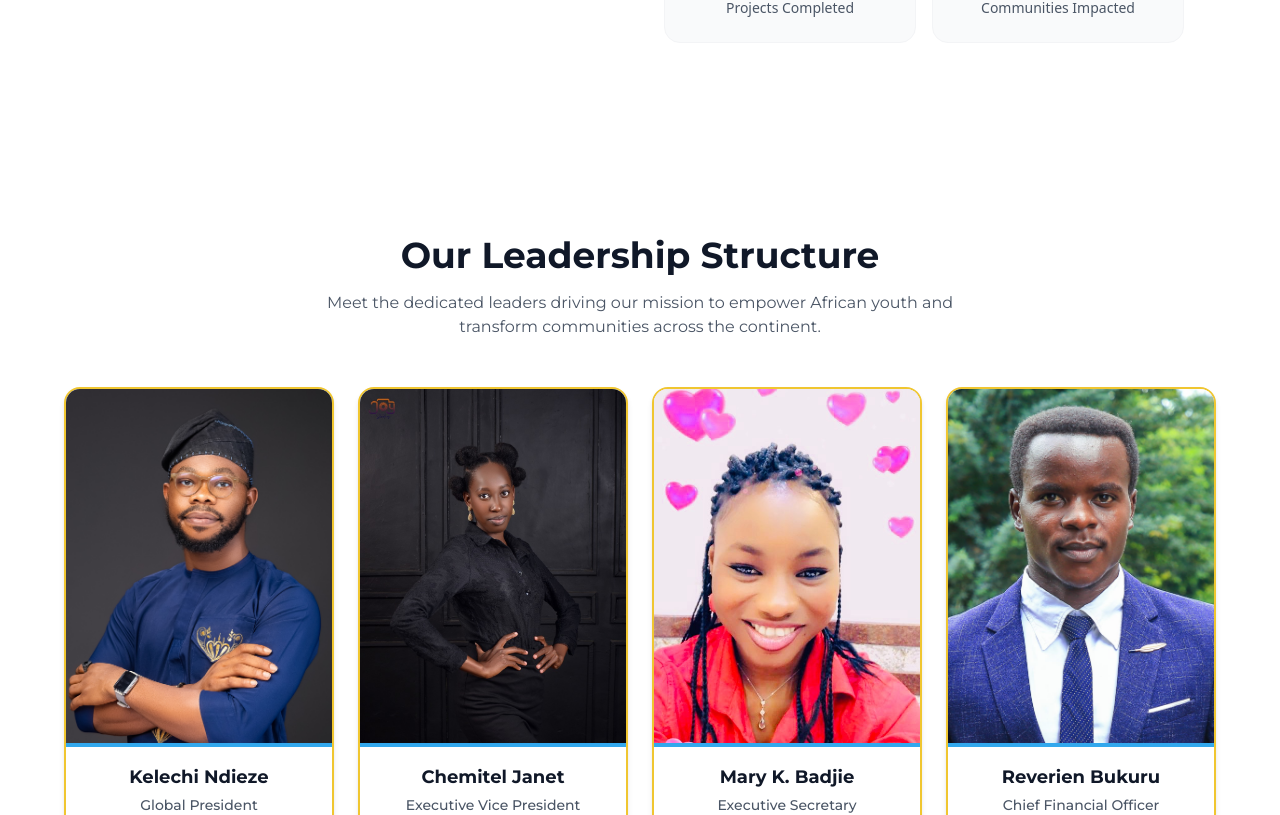
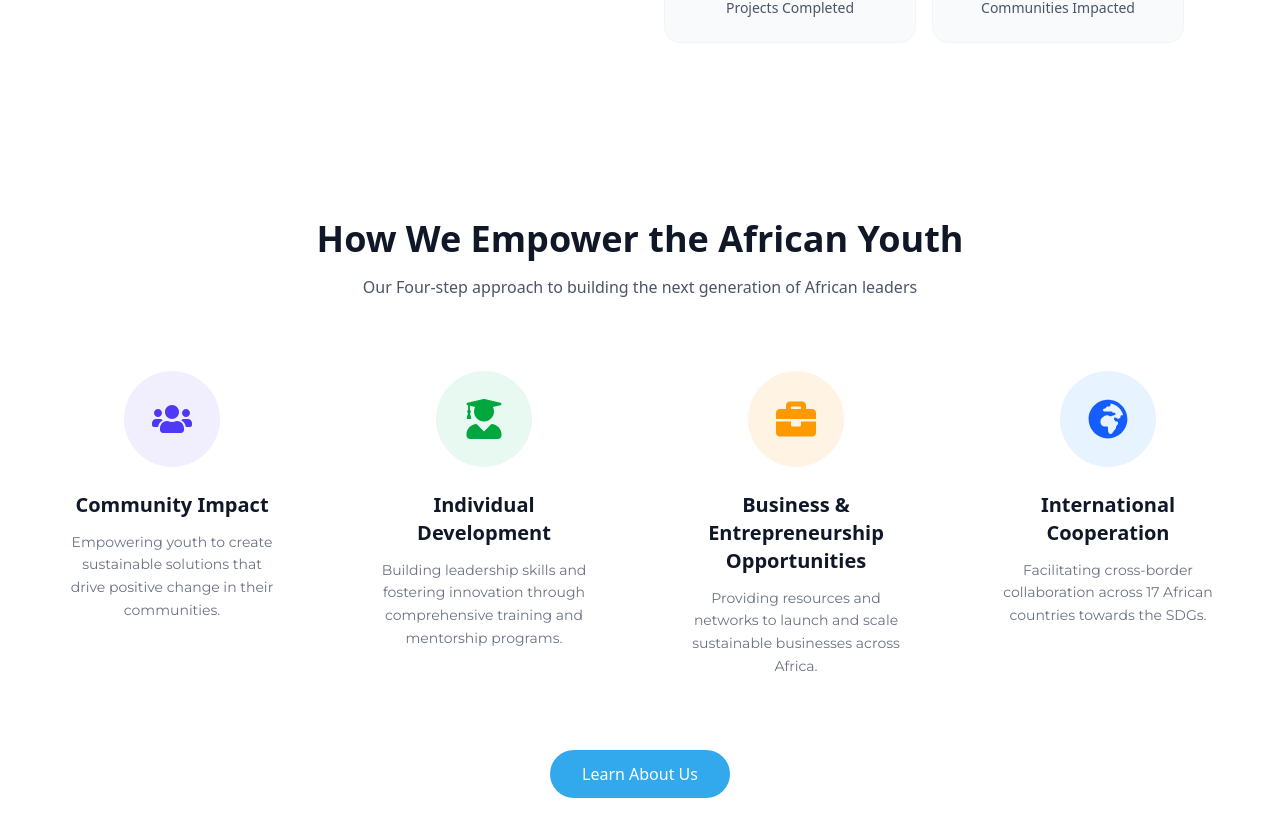
Before and after one commit to NateSewel/yangg-website, a React (Vite) app: page / in a window 1280 px wide. Shown: the part 1471-2286 px from the top of the page. Built offline with nearby package versions, Linux system fonts and the light colour scheme; no server answers.

Commit message:
updated the Home page with Features

```diff
--- a/src/pages/HomePage.jsx
+++ b/src/pages/HomePage.jsx
@@ -1,6 +1,7 @@
 import React from 'react'
 import Hero from '../components/Hero'
 import AboutBriefSection from '../components/AboutBriefSection'
+import FeaturesSection from '../components/FeaturesSection'
 import TeamSection from '../components/TeamSection'
 import TestimonialsSection from '../components/TestimonialsSection'
 import ContactSection from '../components/ContactSection'
@@ -15,6 +16,7 @@ const HomePage = () => {
         <Navbar />
         <Hero />
         <AboutBriefSection />
+        <FeaturesSection />
         <TeamSection />
         <TestimonialsSection />
         <ContactSection />
```
